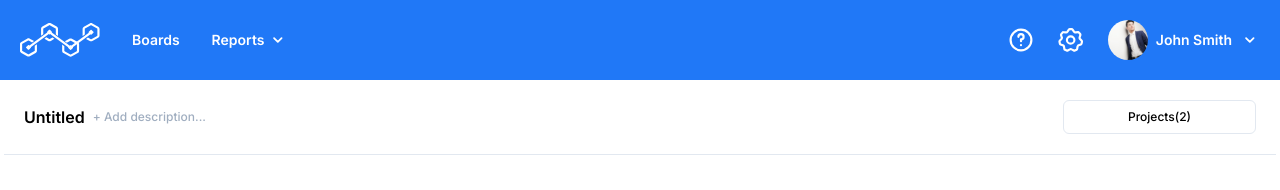
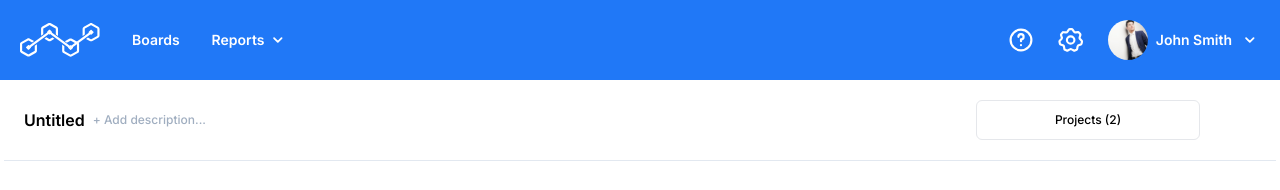
Before and after one commit to tuliodev/chart-builder-web, a Next.js app: page / in a window 1280 px wide. Shown: the top 190 px of the page. Built offline with nearby package versions, Linux system fonts and the light colour scheme.

Commit message:
feature: create ProjectsMenu dropdown component and implement on SubHeader

```diff
--- /dev/null
+++ b/src/components/ProjectsMenu.tsx
@@ -0,0 +1,51 @@
+"use client";
+
+import * as React from "react";
+
+import { Button } from "@/components/ui/button";
+import {
+  DropdownMenu,
+  DropdownMenuContent,
+  DropdownMenuLabel,
+  DropdownMenuRadioGroup,
+  DropdownMenuSeparator,
+  DropdownMenuTrigger,
+} from "@/components/ui/dropdown-menu";
+
+export default function ProjectsMenu() {
+  const [position, setPosition] = React.useState("bottom");
+
+  return (
+    <DropdownMenu>
+      <DropdownMenuTrigger asChild className="w-56">
+        <Button variant="outline" className="outline-none border-">
+          {" "}
+          <p className="font-medium text-xs mx-14 hover:opacity-75">
+            Projects (2)
+          </p>
+        </Button>
+      </DropdownMenuTrigger>
+      <DropdownMenuContent className="w-56">
+        <DropdownMenuRadioGroup value={position} onValueChange={setPosition}>
+          <DropdownMenuLabel>
+            <p className="font-medium text-xs mx-14 hover:opacity-75 text-center cursor-pointer text-primary-blue">
+              ChainSkope
+            </p>
+          </DropdownMenuLabel>
+          <DropdownMenuLabel>
+            <p className="font-medium text-xs mx-14 hover:opacity-75 text-center cursor-pointer">
+              Project 2
+            </p>
+          </DropdownMenuLabel>
+          <DropdownMenuSeparator />
+          <DropdownMenuLabel className="bg-[#F7FAFC] cursor-pointer">
+            {" "}
+            <p className="font-medium text-xs mx-14 hover:opacity-75 text-center">
+              Create Project
+            </p>
+          </DropdownMenuLabel>
+        </DropdownMenuRadioGroup>
+      </DropdownMenuContent>
+    </DropdownMenu>
+  );
+}
--- a/src/components/SubHeader.tsx
+++ b/src/components/SubHeader.tsx
@@ -1,4 +1,5 @@
 import ProjectDescriptionEditableText from "./ProjectDescriptionEditableText ";
+import ProjectsMenu from "./ProjectsMenu";
 import ProjectTitleEditableText from "./ProjectTitleEditableText";
 
 export default function SubHeader() {
@@ -8,11 +9,10 @@ export default function SubHeader() {
         <ProjectTitleEditableText initialText="Untitled" />
         <ProjectDescriptionEditableText initialText="+ Add description..." />
       </div>
-      <button className="border border-[#E2E8F0] p-2 rounded-md hover:opacity-75">
-        <p className="font-medium text-xs mx-14 hover:opacity-75">
-          Projects(2)
-        </p>
-      </button>
+      <div className="mx-14">
+        {" "}
+        <ProjectsMenu />
+      </div>
     </div>
   );
 }
```
